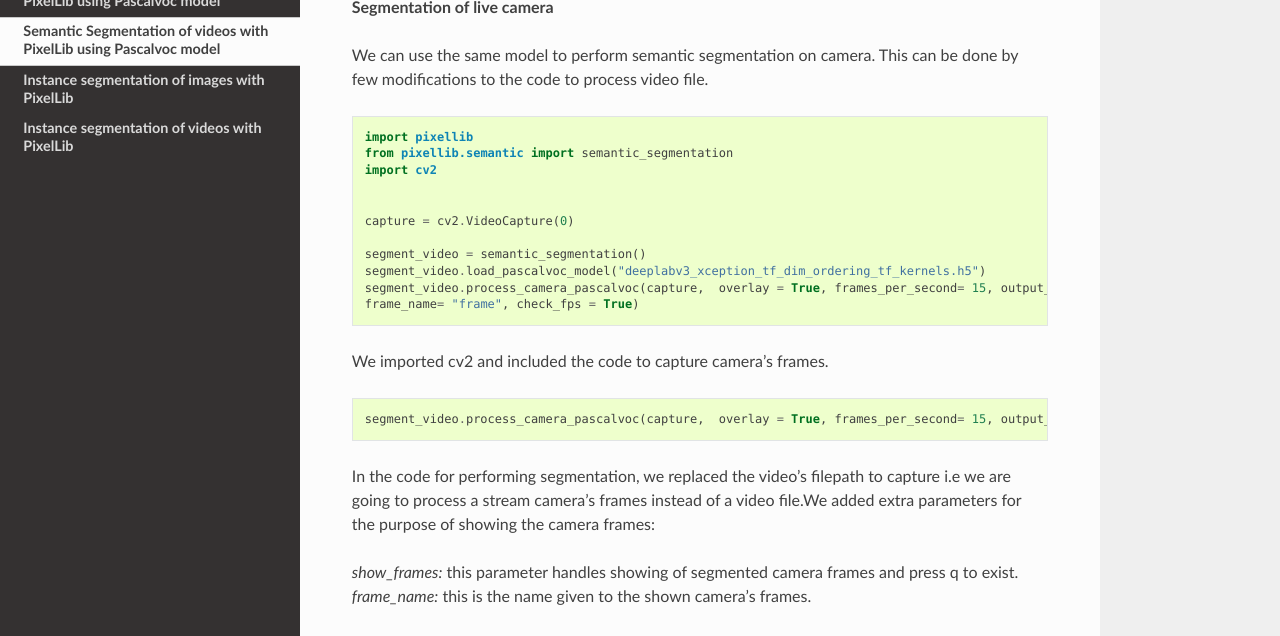
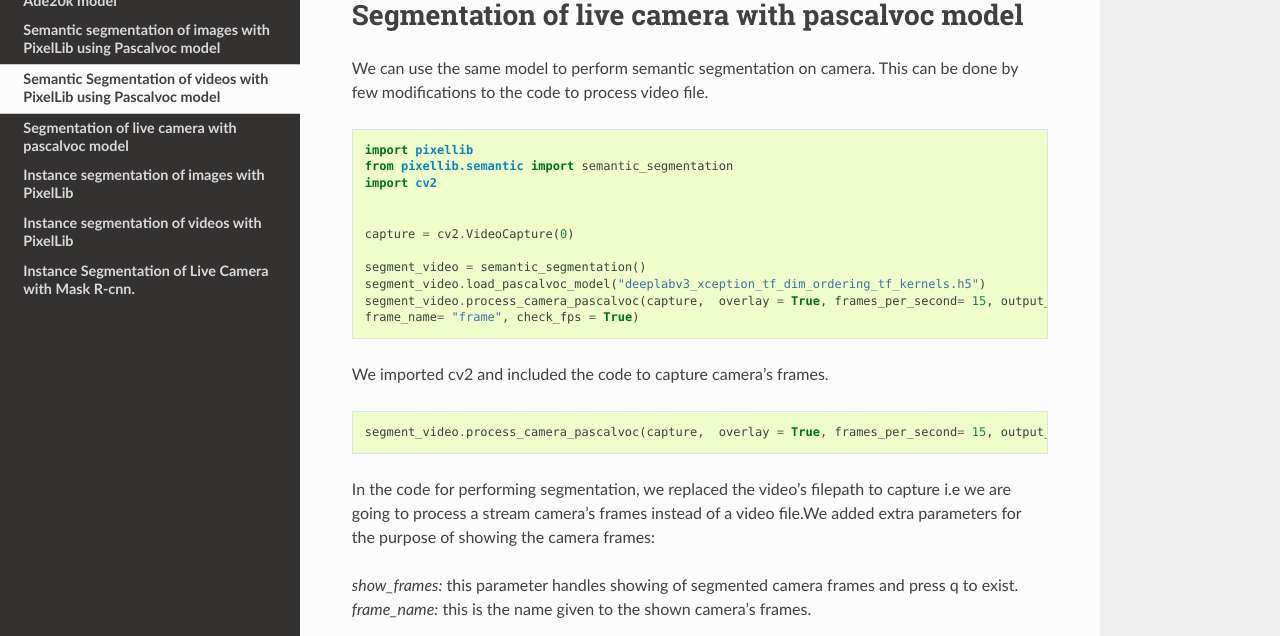
Before and after one commit to ayoolaolafenwa/PixelLib, a Sphinx documentation site: the page built from docs/video_pascal.rst, in a window 1280 px wide and 900 px high, scrolled down 2025 px, cut to the strip 264-900 px from the top of the window. Built offline with Sphinx 7.4.7 and the Read the Docs theme 2.0.0, drawn with Linux system fonts in a browser that asks for light colours; some of the changed text lies outside the part shown.

```diff
--- a/docs/video_ade20k.rst
+++ b/docs/video_ade20k.rst
@@ -83,7 +83,8 @@ This is the line of code that performs segmentation on an image and the segmenta
 
 
 
-**Segmentation of live camera**
+**Segmentation of live camera with Ade20k model**
+==================================================
 
 We can use the same model to perform semantic segmentation on camera. This can be done by few modifications to the code to process video file.
 
--- a/docs/video_instance.rst
+++ b/docs/video_instance.rst
@@ -109,7 +109,8 @@ We can perform instance segmentation with object detection by setting the parame
 
 
 
-**Instance Segmentation of Live Camera.**
+**Instance Segmentation of Live Camera with Mask R-cnn.**
+==========================================================
 
 We can use the same model to perform semantic segmentation on camera. This can be done by few modifications to the code used to process video file.
 
--- a/docs/video_pascal.rst
+++ b/docs/video_pascal.rst
@@ -82,7 +82,8 @@ This is the line of code that performs segmentation on an image and the segmenta
     </div>
 
 
-**Segmentation of live camera**
+**Segmentation of live camera with pascalvoc model**
+====================================================
 
 
 We can use the same model to perform semantic segmentation on camera. This can be done by few modifications to the code to process video file.
```
Also changed, not shown: README.md (+1 -1 lines), 14 other files.
